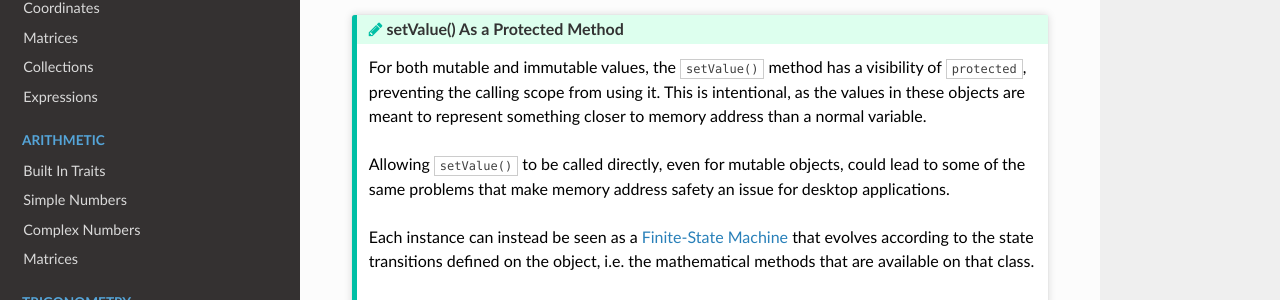
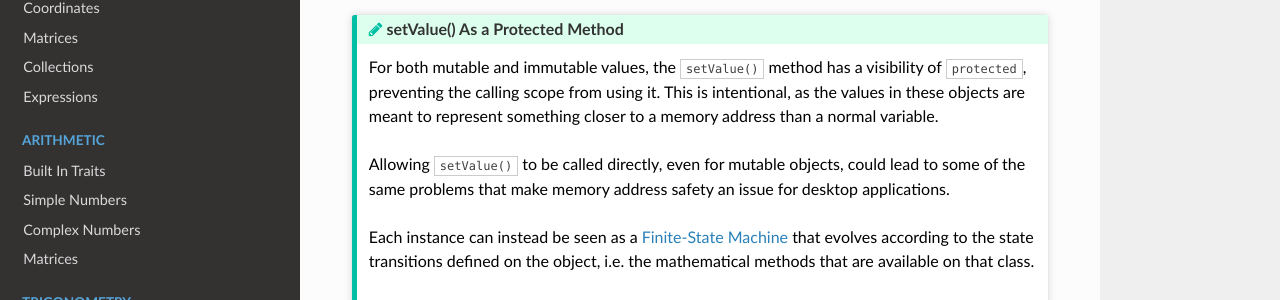
Before and after one commit to JordanRL/Fermat, an MkDocs documentation site: the page built from docs/getting-started/mutability.md, in a window 1280 px wide and 900 px high, scrolled down 3799 px. Shown: the part 200-500 px from the top of the window. Built offline with MkDocs 1.6.1, drawn with Linux system fonts in a browser that asks for light colours; nearby versions of some CDN libraries.

```diff
--- a/docs/getting-started/mutability.md
+++ b/docs/getting-started/mutability.md
@@ -154,7 +154,7 @@ protected function setValue($value, $precision = null, $base = 10)
 The `ImmutableDecimal` implementation returns a new instance, while the `MutableDecimal` implementation sets the internal `$value` property directly and returns the current instance. This is the only meaningful difference between the two classes.
 
 !!! note "setValue() As a Protected Method"
-    For both mutable and immutable values, the `setValue()` method has a visibility of `protected`, preventing the calling scope from using it. This is intentional, as the values in these objects are meant to represent something closer to memory address than a normal variable.
+    For both mutable and immutable values, the `setValue()` method has a visibility of `protected`, preventing the calling scope from using it. This is intentional, as the values in these objects are meant to represent something closer to a memory address than a normal variable.
 
     Allowing `setValue()` to be called directly, even for mutable objects, could lead to some of the same problems that make memory address safety an issue for desktop applications.
 
```
